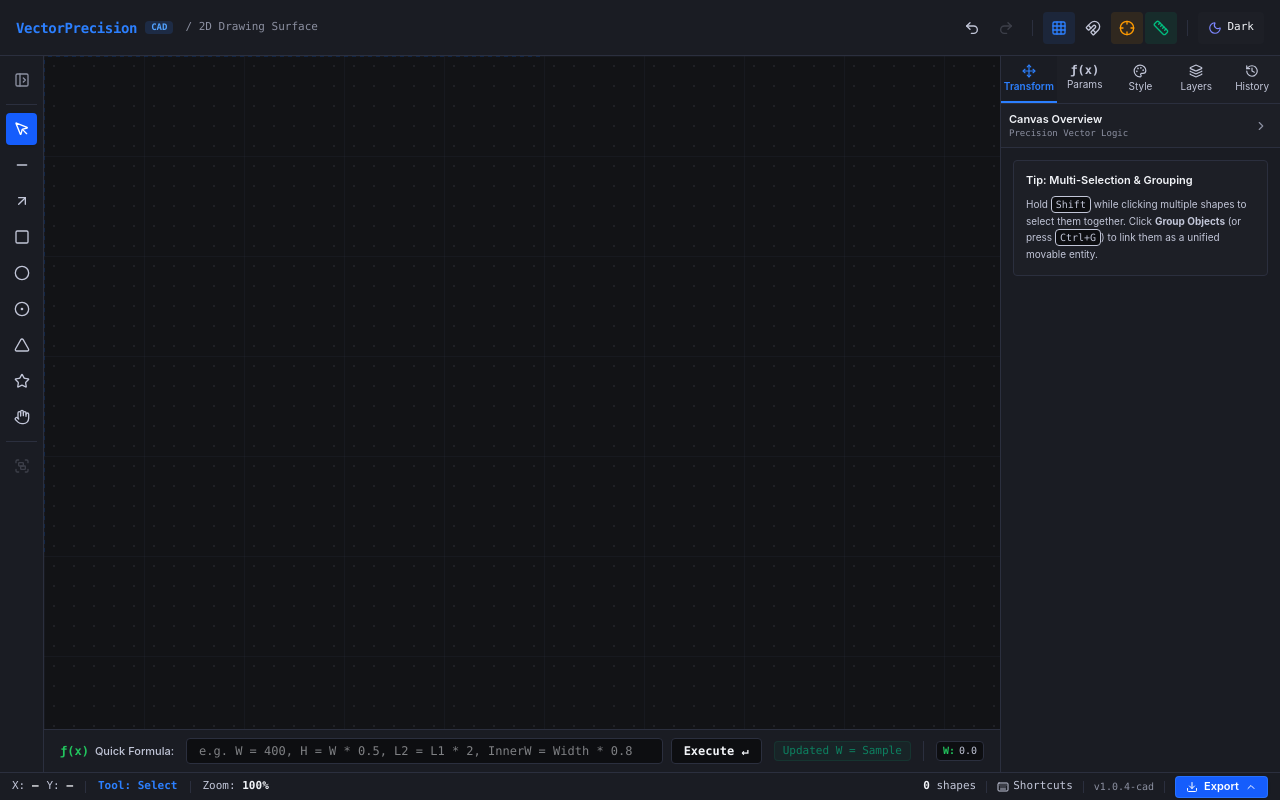
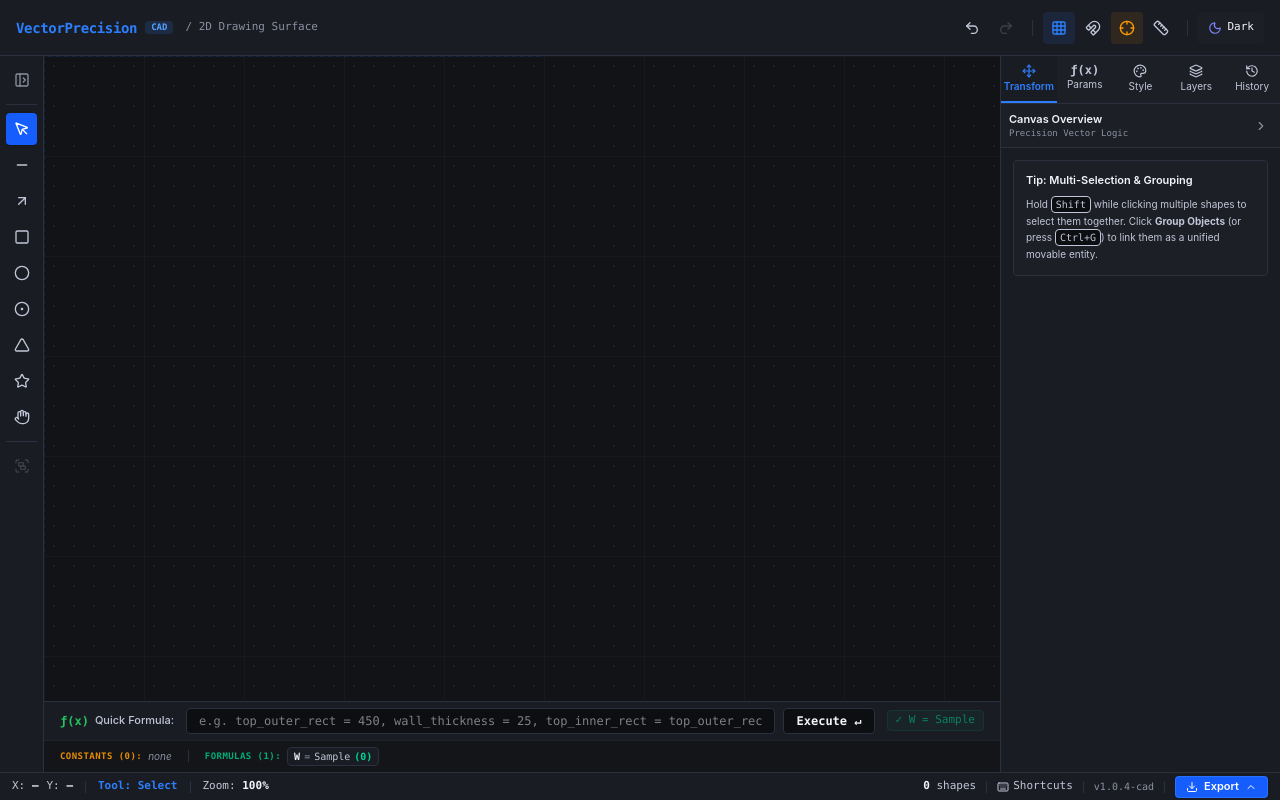
Before and after one commit to lakshya4568/2D-Canvas, a Next.js app: page / in a window 1280 px wide. Both pictures are taken after typing "Sample" into the empty fields and a click on the button "Execute ↵". Built offline with nearby package versions, Linux system fonts and the light colour scheme.

Commit message:
fix(parametric): eliminate coordinate expansion feedback bug, isolate badge display to selected line only, separate constants and formulas in bottom panel

```diff
--- a/features/canvas/ParametricDimensionOverlay.tsx
+++ b/features/canvas/ParametricDimensionOverlay.tsx
@@ -82,7 +82,8 @@ export const ParametricDimensionOverlay: React.FC<ParametricDimensionOverlayProp
           state.variables[ParametricModel.getShapeName(shape, state.shapes.indexOf(shape))]
         );
 
-        if (!state.showDimensions && !isSelected && !hasVariable) {
+        // Only show badge when the shape is specifically clicked / selected
+        if (!isSelected) {
           return null;
         }
 
--- a/features/parametric/BottomFormulaBar.tsx
+++ b/features/parametric/BottomFormulaBar.tsx
@@ -1,20 +1,19 @@
 "use client";
 
-import React, { useState } from "react";
+import React, { useState, useRef } from "react";
 import { useDrawing } from "@/lib/state/drawingContext";
-import { parseFormula, evaluateFormula } from "@/lib/parametric/expression";
 
 export const BottomFormulaBar: React.FC = () => {
   const { state, dispatch } = useDrawing();
   const [inputVal, setInputVal] = useState("");
   const [feedback, setFeedback] = useState<string | null>(null);
+  const inputRef = useRef<HTMLInputElement>(null);
 
   const handleSubmit = (e: React.FormEvent) => {
     e.preventDefault();
     const raw = inputVal.trim();
     if (!raw) return;
 
-    // Check if format is "VarName = Expression" or just "Expression"
     const eqIndex = raw.indexOf("=");
     let varName = "W";
     let expr = raw;
@@ -36,61 +35,103 @@ export const BottomFormulaBar: React.FC = () => {
       valueOrFormula: expr,
     });
 
-    setFeedback(`Updated ${cleanVarName} = ${expr}`);
+    setFeedback(`✓ ${cleanVarName} = ${expr}`);
     setInputVal("");
     setTimeout(() => setFeedback(null), 3000);
   };
 
-  const activeVariables = Object.values(state.variables);
+  const allVars = Object.values(state.variables);
+  const constants = allVars.filter((v) => !v.formula);
+  const formulas = allVars.filter((v) => Boolean(v.formula));
+
+  const handlePillClick = (name: string, valueOrFormula: string | number) => {
+    setInputVal(`${name} = ${valueOrFormula}`);
+    inputRef.current?.focus();
+  };
 
   return (
-    <div className="flex items-center gap-3 border-t border-[var(--border-subtle)] bg-[var(--surface-base)] px-4 py-2 text-xs shadow-lg shrink-0 z-20">
-      <div className="flex items-center gap-1.5 font-mono text-[var(--accent-draw)] font-bold">
+    <div className="flex flex-col border-t border-[var(--border-subtle)] bg-[var(--surface-base)] text-xs shadow-lg shrink-0 z-20">
+      {/* Top Row: Quick Formula Input & Controls */}
+      <div className="flex items-center gap-3 px-4 py-1.5">
+        <div className="flex items-center gap-1.5 font-mono text-[var(--accent-draw)] font-bold shrink-0">
           <span>ƒ(x)</span>
           <span className="text-[11px] text-[var(--text-secondary)] font-sans font-medium">Quick Formula:</span>
         </div>
 
-      <form onSubmit={handleSubmit} className="flex flex-1 items-center gap-2">
+        <form onSubmit={handleSubmit} className="flex flex-1 items-center gap-2 min-w-0">
           <input
+            ref={inputRef}
             type="text"
             value={inputVal}
             onChange={(e) => setInputVal(e.target.value)}
-          placeholder="e.g. W = 400, H = W * 0.5, L2 = L1 * 2, InnerW = Width * 0.8"
+            placeholder="e.g. top_outer_rect = 450, wall_thickness = 25, top_inner_rect = top_outer_rect - 50"
             className="flex-1 rounded border border-[var(--border-default)] bg-[var(--surface-sunken)] px-3 py-1 font-mono text-xs text-[var(--text-primary)] focus:border-[var(--accent-draw)] focus:outline-none transition-colors"
           />
           <button
             type="submit"
-          className="rounded bg-[var(--surface-sunken)] px-3 py-1 font-mono text-xs font-semibold text-[var(--text-primary)] hover:bg-[var(--accent-draw)] hover:text-white transition-colors border border-[var(--border-subtle)]"
+            className="rounded bg-[var(--surface-sunken)] px-3 py-1 font-mono text-xs font-semibold text-[var(--text-primary)] hover:bg-[var(--accent-draw)] hover:text-white transition-colors border border-[var(--border-subtle)] shrink-0 cursor-pointer"
           >
             Execute ↵
           </button>
         </form>
 
-      {/* Quick feedback status chip */}
         {feedback && (
-        <span className="font-mono text-[11px] text-emerald-400 bg-emerald-500/10 border border-emerald-500/20 px-2 py-0.5 rounded animate-pulse">
+          <span className="font-mono text-[11px] text-emerald-400 bg-emerald-500/10 border border-emerald-500/20 px-2 py-0.5 rounded animate-pulse shrink-0">
             {feedback}
           </span>
         )}
+      </div>
 
-      {/* Active variables preview pills */}
-      {activeVariables.length > 0 && (
-        <div className="hidden md:flex items-center gap-1.5 border-l border-[var(--border-subtle)] pl-3">
-          {activeVariables.slice(0, 3).map((v) => (
-            <div
+      {/* Bottom Row: Clearly Separated Constants & Formulas */}
+      {allVars.length > 0 && (
+        <div className="flex items-center gap-4 px-4 py-1.5 border-t border-[var(--border-subtle)]/60 bg-[var(--surface-sunken)]/50 text-[10px] overflow-x-auto">
+          {/* Constants Group */}
+          <div className="flex items-center gap-1.5 shrink-0">
+            <span className="font-mono uppercase font-bold text-amber-500/90 text-[9px] tracking-wider shrink-0">
+              Constants ({constants.length}):
+            </span>
+            <div className="flex items-center gap-1 flex-wrap">
+              {constants.map((v) => (
+                <button
                   key={v.name}
-              className="flex items-center gap-1 rounded bg-[var(--surface-sunken)] px-1.5 py-0.5 font-mono text-[10px] text-[var(--text-secondary)] border border-[var(--border-subtle)]"
-              title={v.formula ? `${v.name} = ${v.formula}` : undefined}
+                  type="button"
+                  onClick={() => handlePillClick(v.name, v.value)}
+                  className="flex items-center gap-1 rounded bg-[var(--surface-base)] hover:bg-blue-500/15 hover:border-blue-500/40 px-1.5 py-0.5 font-mono text-[10px] text-[var(--text-secondary)] border border-[var(--border-subtle)] cursor-pointer transition-colors"
+                  title={`Click to edit constant ${v.name}`}
                 >
-              <span className="text-[var(--accent-draw)] font-bold">{v.name}:</span>
-              <span>{v.value.toFixed(1)}</span>
+                  <span className="font-bold text-[var(--text-primary)]">{v.name}:</span>
+                  <span className="text-amber-400 font-semibold">{v.value.toFixed(0)}</span>
+                </button>
+              ))}
+              {constants.length === 0 && <span className="text-[var(--text-muted)] italic">none</span>}
             </div>
+          </div>
+
+          <div className="h-3 w-[1px] bg-[var(--border-subtle)] shrink-0" />
+
+          {/* Formulas Group */}
+          <div className="flex items-center gap-1.5 shrink-0">
+            <span className="font-mono uppercase font-bold text-emerald-500/90 text-[9px] tracking-wider shrink-0">
+              Formulas ({formulas.length}):
+            </span>
+            <div className="flex items-center gap-1 flex-wrap">
+              {formulas.map((v) => (
+                <button
+                  key={v.name}
+                  type="button"
+                  onClick={() => handlePillClick(v.name, v.formula || v.value)}
+                  className="flex items-center gap-1 rounded bg-[var(--surface-base)] hover:bg-emerald-500/15 hover:border-emerald-500/40 px-1.5 py-0.5 font-mono text-[10px] text-[var(--text-secondary)] border border-[var(--border-subtle)] cursor-pointer transition-colors"
+                  title={`Click to edit formula: ${v.name} = ${v.formula}`}
+                >
+                  <span className="font-bold text-[var(--text-primary)]">{v.name}</span>
+                  <span className="text-[var(--text-muted)]">=</span>
+                  <span className="text-[var(--text-secondary)] max-w-48 truncate">{v.formula}</span>
+                  <span className="text-emerald-400 font-bold">({v.value.toFixed(0)})</span>
+                </button>
               ))}
-          {activeVariables.length > 3 && (
-            <span className="font-mono text-[10px] text-[var(--text-muted)]">
-              +{activeVariables.length - 3} more
-            </span>
-          )}
+              {formulas.length === 0 && <span className="text-[var(--text-muted)] italic">none</span>}
+            </div>
+          </div>
         </div>
       )}
     </div>
--- a/lib/parametric/model.ts
+++ b/lib/parametric/model.ts
@@ -312,7 +312,47 @@ export class ParametricModel {
       return s;
     });
 
-    // 2b. Propagate endpoint shifts to connected lines sharing vertices (e.g. rectangles/slabs made of lines)
+    // 2b. Canonical resolution for slab / multi-line frames
+    const topOuter = updatedShapes.find((s) => s.name === "top_outer_rect");
+    if (topOuter && topOuter.type === "line") {
+      const ox = topOuter.x1;
+      const oy = topOuter.y1;
+      const W = (getVarValue("top_outer_rect") as number) ?? 300;
+      const H = (getVarValue("height_outer_rect") as number) ?? 180;
+      const T = (getVarValue("wall_thickness") as number) ?? 25;
+
+      for (const s of updatedShapes) {
+        if (s.type === "line") {
+          switch (s.name) {
+            case "top_outer_rect":
+              s.x1 = ox; s.y1 = oy; s.x2 = ox + W; s.y2 = oy;
+              break;
+            case "right_outer_rect":
+              s.x1 = ox + W; s.y1 = oy; s.x2 = ox + W; s.y2 = oy + H;
+              break;
+            case "bottom_outer_rect":
+              s.x1 = ox + W; s.y1 = oy + H; s.x2 = ox; s.y2 = oy + H;
+              break;
+            case "left_outer_rect":
+              s.x1 = ox; s.y1 = oy + H; s.x2 = ox; s.y2 = oy;
+              break;
+            case "top_inner_rect":
+              s.x1 = ox + T; s.y1 = oy + T; s.x2 = ox + W - T; s.y2 = oy + T;
+              break;
+            case "right_inner_rect":
+              s.x1 = ox + W - T; s.y1 = oy + T; s.x2 = ox + W - T; s.y2 = oy + H - T;
+              break;
+            case "bottom_inner_rect":
+              s.x1 = ox + W - T; s.y1 = oy + H - T; s.x2 = ox + T; s.y2 = oy + H - T;
+              break;
+            case "left_inner_rect":
+              s.x1 = ox + T; s.y1 = oy + H - T; s.x2 = ox + T; s.y2 = oy + T;
+              break;
+          }
+        }
+      }
+    } else {
+      // General forward-only line connection: adjust connected lines without circular feedback
       for (let i = 0; i < updatedShapes.length; i++) {
         const curr = updatedShapes[i];
         const orig = shapes[i];
@@ -320,35 +360,14 @@ export class ParametricModel {
           const shiftX2 = curr.x2 - orig.x2;
           const shiftY2 = curr.y2 - orig.y2;
           if (Math.abs(shiftX2) > 1e-4 || Math.abs(shiftY2) > 1e-4) {
-          for (let j = 0; j < updatedShapes.length; j++) {
-            if (i === j) continue;
+            for (let j = i + 1; j < updatedShapes.length; j++) {
               const other = updatedShapes[j];
               if (other.type === "line" || other.type === "arrow") {
-              // If other line started at this line's old endpoint:
                 if (Math.hypot(other.x1 - orig.x2, other.y1 - orig.y2) < 4) {
-                const wasVertical = Math.abs(other.x2 - other.x1) < 1e-4;
-                const wasHorizontal = Math.abs(other.y2 - other.y1) < 1e-4;
                   other.x1 += shiftX2;
                   other.y1 += shiftY2;
-                // If other line was vertical, shift its other endpoint's x as well to keep it vertical
-                if (wasVertical) {
-                  other.x2 += shiftX2;
-                }
-                if (wasHorizontal) {
-                  other.y2 += shiftY2;
-                }
-              }
-              // If other line ended at this line's old endpoint:
-              else if (Math.hypot(other.x2 - orig.x2, other.y2 - orig.y2) < 4) {
-                const wasVertical = Math.abs(other.x2 - other.x1) < 1e-4;
-                const wasHorizontal = Math.abs(other.y2 - other.y1) < 1e-4;
-                other.x2 += shiftX2;
-                other.y2 += shiftY2;
-                if (wasVertical) {
-                  other.x1 += shiftX2;
-                }
-                if (wasHorizontal) {
-                  other.y1 += shiftY2;
+                  if (Math.abs(other.x2 - other.x1) < 1e-4) other.x2 += shiftX2;
+                  if (Math.abs(other.y2 - other.y1) < 1e-4) other.y2 += shiftY2;
                 }
               }
             }
--- a/lib/state/drawingReducer.ts
+++ b/lib/state/drawingReducer.ts
@@ -105,7 +105,7 @@ export const initialDrawingState: DrawingState = {
   gridSnapEnabled: false,
   objectSnapEnabled: true,
   showGrid: true,
-  showDimensions: true,
+  showDimensions: false,
   activeSnap: null,
   themeMode: "dark",
   history: {
@@ -795,13 +795,31 @@ export function drawingReducer(state: DrawingState, action: DrawingAction): Draw
     }
 
     case "SET_VARIABLE": {
+      let val = 0;
+      let formulaStr: string | undefined = undefined;
+
+      if (typeof action.valueOrFormula === "number") {
+        val = action.valueOrFormula;
+      } else if (typeof action.valueOrFormula === "string") {
+        const trimmed = action.valueOrFormula.trim();
+        const parsedNum = Number(trimmed);
+        if (!isNaN(parsedNum) && trimmed !== "") {
+          val = parsedNum;
+          formulaStr = undefined; // Numeric constant
+        } else {
+          formulaStr = trimmed; // Mathematical formula expression
+          val = state.variables[action.name]?.value ?? 0;
+        }
+      }
+
       const nextVars = {
         ...state.variables,
         [action.name]: {
           name: action.name,
-          value: typeof action.valueOrFormula === "number" ? action.valueOrFormula : (state.variables[action.name]?.value ?? 0),
-          formula: typeof action.valueOrFormula === "string" ? action.valueOrFormula : undefined,
+          value: val,
+          formula: formulaStr,
           description: action.description ?? state.variables[action.name]?.description,
+          unit: state.variables[action.name]?.unit,
         },
       };
       const { updatedShapes, updatedVariables, errors } = runParametricSync(
@@ -926,8 +944,8 @@ export function drawingReducer(state: DrawingState, action: DrawingAction): Draw
         variables: updatedVariables,
         constraints: nextConstraints,
         parametricErrors: errors,
-        selectedIds: instance.shapes.map((s) => s.id),
-        selectedId: instance.shapes[0]?.id || null,
+        selectedIds: [],
+        selectedId: null,
         history: pushHistory(state, `Instantiate Template: ${template.name}`),
       };
     }
```
Lines whose indentation alone changed are shown as unchanged.
